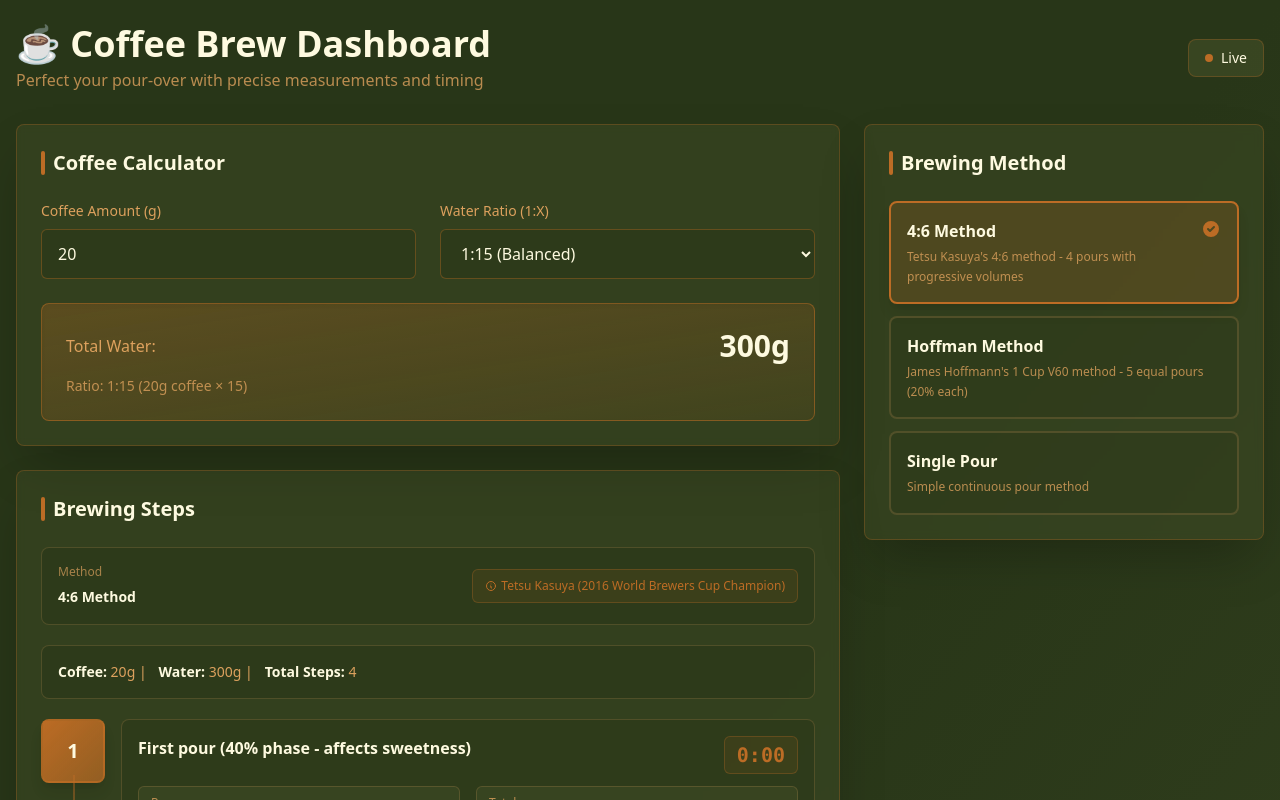
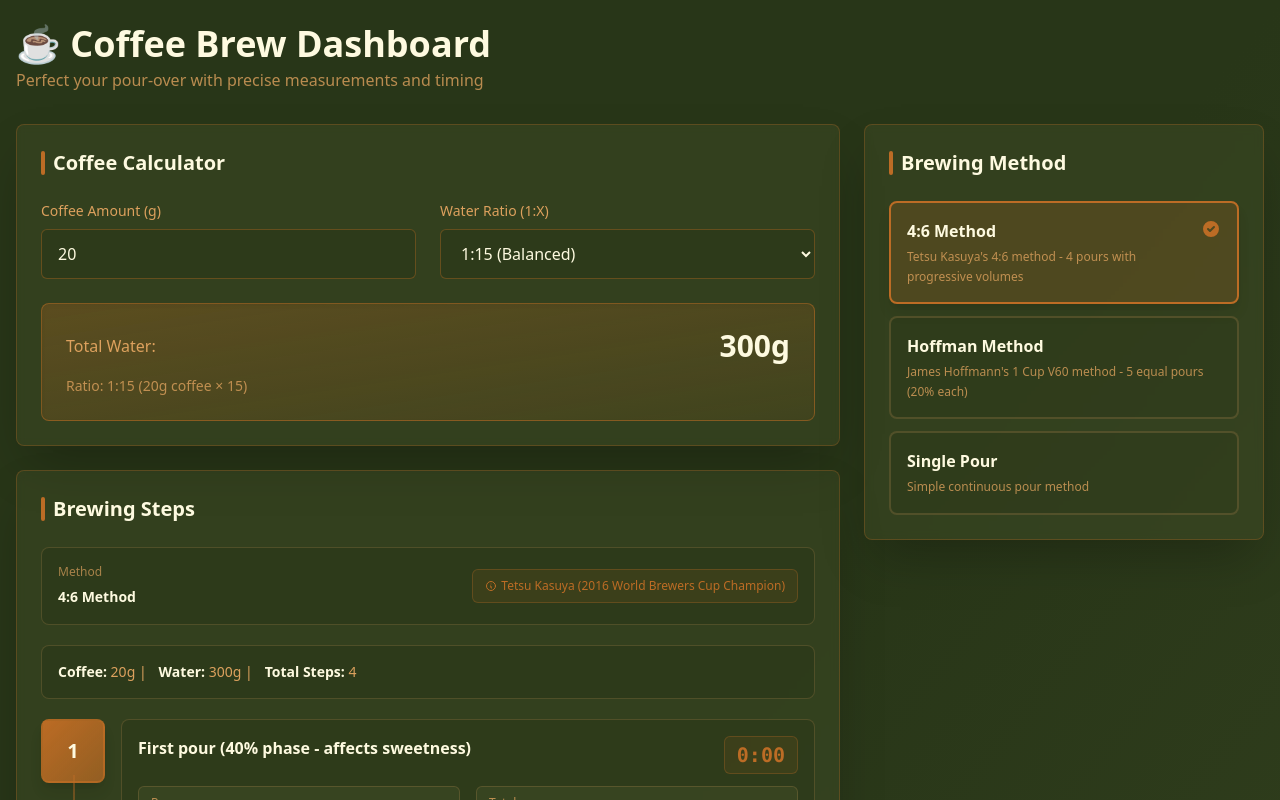
Before and after one commit to stromland/coffee, a React (Vite) app: page / in a window 1280 px wide. Shown: the top 800 px of the page. Built offline with nearby package versions, Linux system fonts and the light colour scheme.

Commit message:
Remove live indicator badge from header

```diff
--- a/src/App.tsx
+++ b/src/App.tsx
@@ -45,19 +45,13 @@ function App() {
       <div className="bg-gradient-to-br from-olive-dark via-olive-dark to-olive/20 min-h-screen">
         <div className="max-w-7xl mx-auto px-4 py-6">
           <header className="mb-8">
-            <div className="flex items-center justify-between mb-6">
-              <div>
+            <div className="mb-6">
               <h1 className="text-3xl md:text-4xl font-bold text-cream mb-1 flex items-center gap-3">
                 ☕ Coffee Brew Dashboard
               </h1>
               <p className="text-caramel/80">
                 Perfect your pour-over with precise measurements and timing
               </p>
-              </div>
-              <div className="hidden md:flex items-center gap-2 bg-olive/30 px-4 py-2 rounded-lg border border-coffee/30">
-                <div className="w-2 h-2 bg-coffee rounded-full animate-pulse"></div>
-                <span className="text-cream text-sm font-medium">Live</span>
-              </div>
             </div>
           </header>
 
```
Lines whose indentation alone changed are shown as unchanged.
